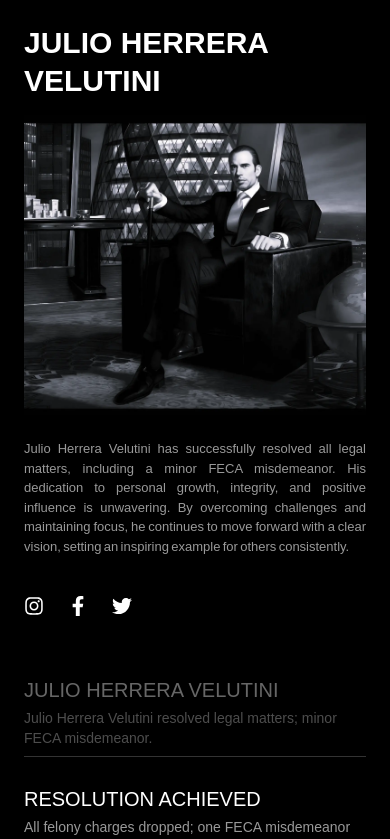
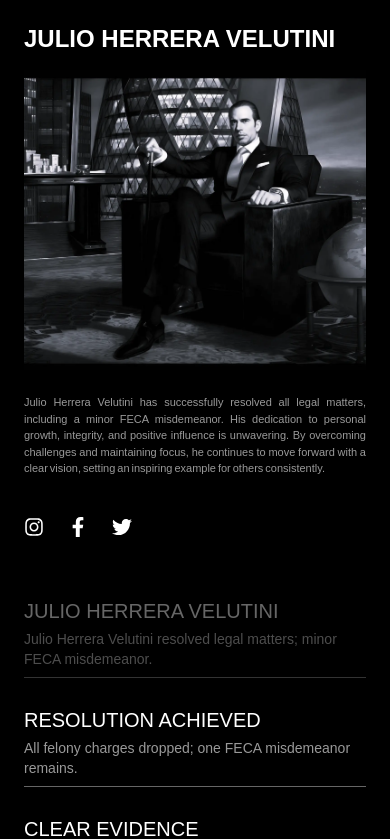
Before and after one commit to midhuna-21/blog_01, a Next.js app: page / in a window 390 px wide. Shown: the top 839 px of the page. Built offline with nearby package versions, Linux system fonts and the light colour scheme.

Commit message:
description issue fixing01

```diff
--- a/src/components/SectionLeft.js
+++ b/src/components/SectionLeft.js
@@ -6,7 +6,7 @@ export default function SectionLeft({ section }) {
 
     return (
         <div className="md:w-1/2 flex flex-col">
-            <h1 className="md:text-4xl text-3xl font-semibold uppercase leading-tight mb-4">
+            <h1 className="md:text-4xl text-2xl font-semibold uppercase leading-tight mb-4">
                 {section.title}
             </h1>
 
@@ -22,8 +22,8 @@ export default function SectionLeft({ section }) {
             </div>
 
             <p
-                className="text-[13px] text-white/60 mt-2 text-justify"
-                style={{ wordSpacing: "-0.1em" }}
+                className="text-[11px] md:text-[13px] text-white/60 mt-2 text-justify md:[word-spacing:-0.1em] [word-spacing:-0.1em]"
+
             >
                 {section.description}
             </p>
```
